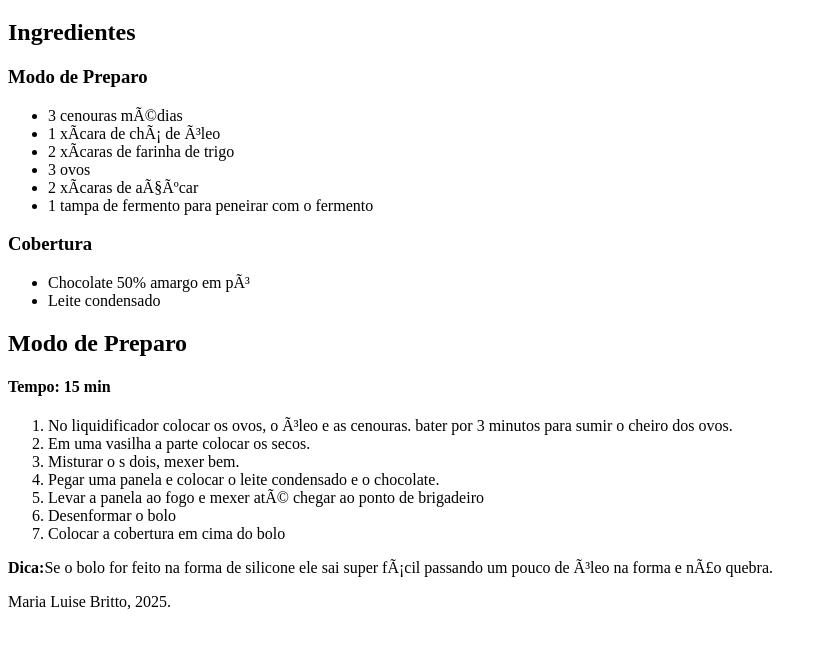
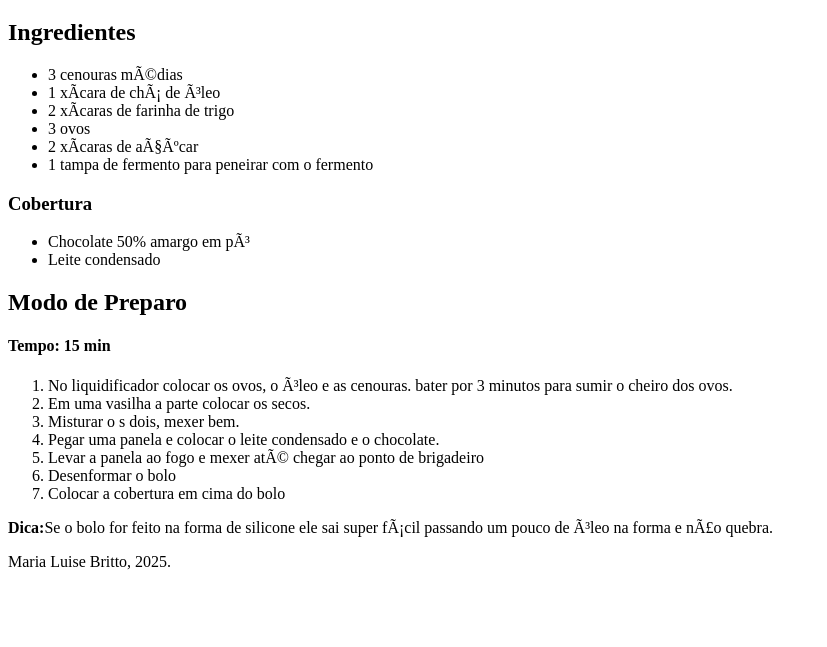
Before and after one commit to MariaLuiseLab2dev/projeto-portifolio, a plain HTML site: page receita.html in a window 1280 px wide. Shown: the part 61-708 px from the top of the page, without its empty margins (0-827 px from the left). Drawn offline with Linux system fonts and the light colour scheme.

Commit message:
receita pronta e com semântica

```diff
--- a/receita.html
+++ b/receita.html
@@ -1,5 +1,6 @@
 <!DOCTYPE html>
 <html lang="pt-BR">
+
 <head>
     <meta charset="UFT-8">
     <meta name="viewport" content="width=device-width, initial-scale=1.0">
@@ -15,7 +16,6 @@
     <main>
         <article>
             <h2>Ingredientes</h2>
-                <h3>Modo de Preparo</h3>
             <ul>
                 <li>3 cenouras médias</li>
                 <li>1 xícara de chá de óleo</li>
@@ -34,7 +34,8 @@
             <h2>Modo de Preparo</h2>
             <h4>Tempo: <b>15 min</b></h4>
             <ol>
-                    <li>No liquidificador colocar os ovos, o óleo e as cenouras. bater por 3 minutos para sumir o cheiro dos ovos.</li>
+                <li>No liquidificador colocar os ovos, o óleo e as cenouras. bater por 3 minutos para sumir o cheiro dos
+                    ovos.</li>
                 <li>Em uma vasilha a parte colocar os secos.</li>
                 <li>Misturar o s dois, mexer bem.</li>
                 <li>Pegar uma panela e colocar o leite condensado e o chocolate.</li>
@@ -44,7 +45,8 @@
             </ol>
         </article>
         <aside>
-                <p><b>Dica:</b>Se o bolo for feito na forma de silicone ele sai super fácil passando um pouco de óleo na forma e não quebra.</p>
+            <p><b>Dica:</b>Se o bolo for feito na forma de silicone ele sai super fácil passando um pouco de óleo na
+                forma e não quebra.</p>
         </aside>
     </main>
 
```
Lines whose indentation alone changed are shown as unchanged.
